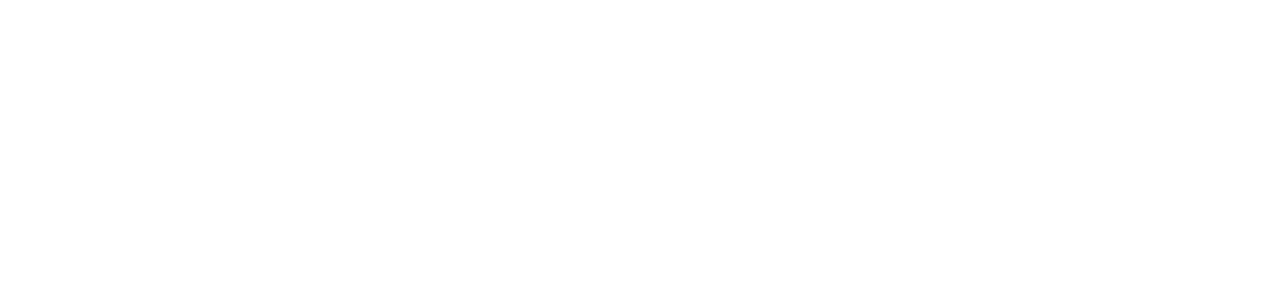
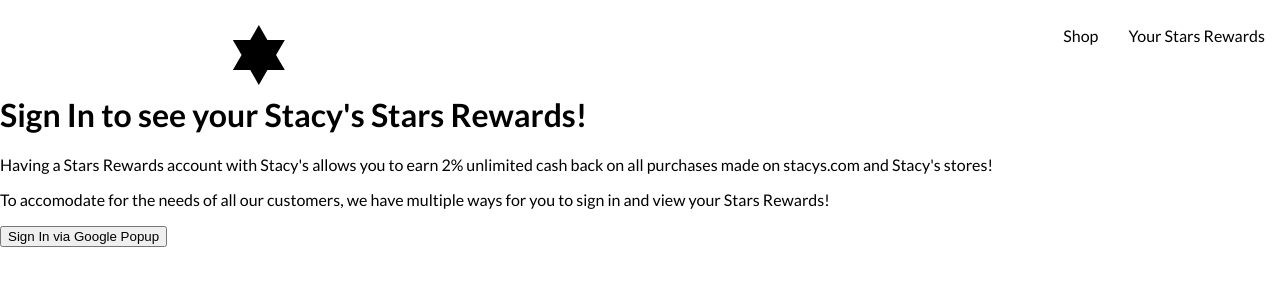
Before and after one commit to chotimmysf/stacys, a React (Create React App) app: page /sign-in in a window 1280 px wide. Before the commit this address had no page. Shown: the top 300 px of the page. Built offline with nearby package versions, Linux system fonts and the light colour scheme.

Commit message:
firebase setup and login

```diff
--- a/package.json
+++ b/package.json
@@ -6,6 +6,7 @@
     "@testing-library/jest-dom": "^5.16.4",
     "@testing-library/react": "^13.3.0",
     "@testing-library/user-event": "^13.5.0",
+    "firebase": "^9.9.0",
     "react": "^18.2.0",
     "react-dom": "^18.2.0",
     "react-router-dom": "6",
--- a/src/App.js
+++ b/src/App.js
@@ -2,6 +2,7 @@
 
 import Home from "./routes/home/home.component";
 import Navigation from "./routes/navigation/navigation.component";
+import SignIn from "./routes/sign-in/sign-in.component";
 
 const Shop = () => {
   return (
@@ -15,6 +16,7 @@
       <Route path='/' element={<Navigation />}>
         <Route index element={<Home />} />
         <Route path='shop' element={<Shop />} />
+        <Route path='sign-in' element={<SignIn />} />
       </Route>
     </Routes>
   );
--- a/src/routes/navigation/navigation.component.jsx
+++ b/src/routes/navigation/navigation.component.jsx
@@ -15,6 +15,9 @@
               <Link className="nav-link" to="/shop">
                   Shop
               </Link>
+              <Link className="nav-link" to="/sign-in">
+                  Your Stars Rewards
+              </Link>
           </div>
         </div>
         <Outlet />
--- /dev/null
+++ b/src/routes/sign-in/sign-in.component.jsx
@@ -0,0 +1,19 @@
+import { signInWithGooglePopUp } from "../../utilities/firebase/firebase.utilities";
+
+const SignIn = () => {
+    const logGoogleUser = async () => {
+        const response = await signInWithGooglePopUp();
+        console.log(response);
+    }
+
+    return (
+        <div>
+            <h1>Sign In to see your Stacy's Stars Rewards!</h1>
+            <p>Having a Stars Rewards account with Stacy's allows you to earn 2% unlimited cash back on all purchases made on stacys.com and Stacy's stores!</p>
+            <p>To accomodate for the needs of all our customers, we have multiple ways for you to sign in and view your Stars Rewards!</p>
+            <button onClick={logGoogleUser}>Sign In via Google Popup</button>
+        </div>
+    );
+};
+
+export default SignIn;
--- /dev/null
+++ b/src/utilities/firebase/firebase.utilities.js
@@ -0,0 +1,29 @@
+import { initializeApp } from 'firebase/app';
+import { getAuth,
+    signInWithRedirect,
+    signInWithPopup,
+    GoogleAuthProvider } from 'firebase/auth';
+
+// Your web app's Firebase configuration
+// For Firebase JS SDK v7.20.0 and later, measurementId is optional
+const firebaseConfig = {
+    apiKey: "AIzaSyBt6MdlFV0xtYDO1ANd86MqwjjWaNcCTk8",
+    authDomain: "stacys-b7667.firebaseapp.com",
+    projectId: "stacys-b7667",
+    storageBucket: "stacys-b7667.appspot.com",
+    messagingSenderId: "45190167052",
+    appId: "1:45190167052:web:c3a573e50d9a0885004c29",
+    measurementId: "G-9HDM03SSSY"
+  };
+
+  const firebaseApp = initializeApp(firebaseConfig);
+
+  const provider = new GoogleAuthProvider();
+
+  // Specific authentication for Google Accounts
+  provider.setCustomParameters({
+      prompt: "select_account"
+  });
+
+  export const auth = getAuth();
+  export const signInWithGooglePopUp = () => signInWithPopup(auth, provider);
```
Also changed, not shown: 1 other file (tests, documents, lock files or other folders).
